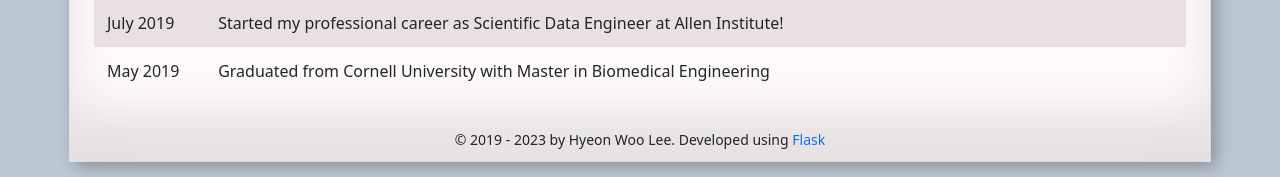
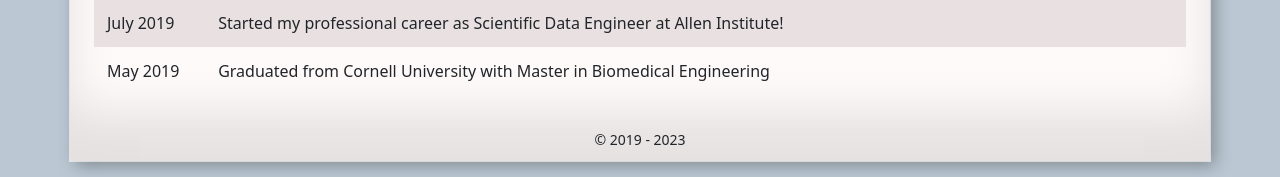
Before and after one commit to lhw610/mysite, a Flask app: page / in a window 1280 px wide. Shown: the part 1543-1720 px from the top of the page. Run offline with Flask 2, Linux system fonts and the light colour scheme; some libraries are stand-ins or nearby versions.

```diff
--- a/templates/layout.html
+++ b/templates/layout.html
@@ -34,7 +34,7 @@
     <main role="main" class="container">
         {% block content %}{% endblock %}
         <footer>
-            <p>© 2019 - 2023 by Hyeon Woo Lee. Developed using <a href="https://flask.palletsprojects.com/en/2.3.x/">Flask</a></p>
+            <p>© 2019 - 2023</p>
         </footer>
     </main>
 </body>
```
